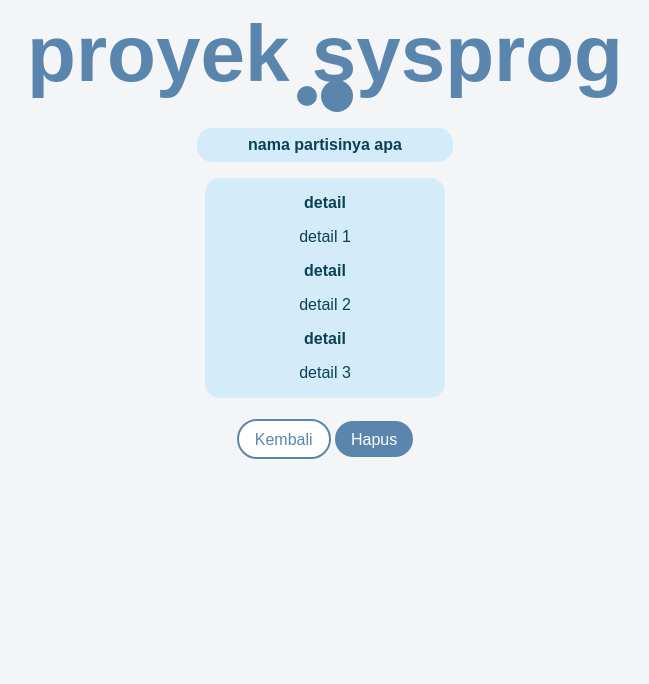
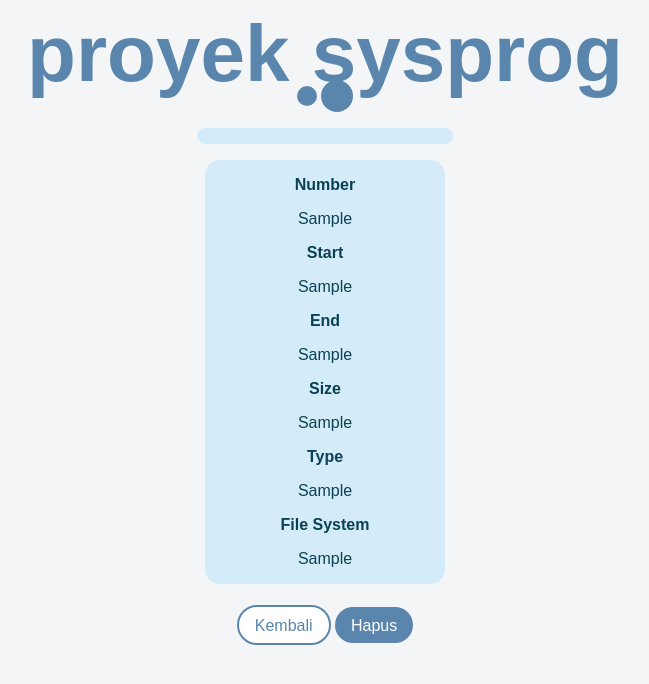
Before and after one commit to nethaniasonya/sysprog, a Django app: template home/templates/detail.html in a window 1280 px wide. Shown: the top 684 px of the page, without its empty margins (315-964 px from the left). Run offline with Django 3.2, Linux system fonts and the light colour scheme; the template is opened without the code that fills it: most values are stand-ins (such as "Sample title", 1, 10 or a date in 2020).

Commit message:
sambung web

```diff
--- a/home/templates/detail.html
+++ b/home/templates/detail.html
@@ -16,20 +16,26 @@
         </div>
 
         <div class="tanggal">
-            nama partisinya apa
+
         </div>
 
         <div class="data">
-            <p><strong>detail</strong></p>
-            <p>detail 1</p>
-            <p><strong>detail</strong></p>
-            <p>detail 2</p>
-            <p><strong>detail</strong></p>
-            <p>detail 3</p>
+            <p><strong>Number</strong></p>
+            <p>{{result.0}}</p>
+            <p><strong>Start</strong></p>
+            <p>{{result.1}}</p>
+            <p><strong>End</strong></p>
+            <p>{{result.2}}</p>
+	    <p><strong>Size</strong></p>
+	    <p>{{result.3}}</p>
+		<p><strong>Type</strong></p>
+		<p>{{result.4}}</p>
+		<p><strong>File System</strong></p>
+		<p>{{result.5}}</p>
         </div>
 
         <a href="/" class="button-light">Kembali</a>
-        <a href="/hapus/{{data.id}}" class="button-dark" id="hapus">Hapus</a>
+        <a href="/hapus/{{result.0}}" class="button-dark" id="hapus">Hapus</a>
     </div>
 </body>
 </html>
--- a/home/templates/tambah.html
+++ b/home/templates/tambah.html
@@ -18,12 +18,13 @@
         <div class="form">
             <form method="POST">
                 {% csrf_token %}
-                {{ form }}
+		<label for="size">Size</label>
+                <input name="size" type="text"></input>
                 <br>
                 <button type="submit" class="button-dark" id="submit">Simpan</button>
             </form>
         </div>
-        <a href="{{redirect_page}}" class="button-light">Kembali</a>
+        <a href="/" class="button-light">Kembali</a>
     </div>
 </body>
 </html>
--- a/home/urls.py
+++ b/home/urls.py
@@ -5,7 +5,7 @@ app_name = 'app'
 
 urlpatterns = [
     path('', views.index, name='index'),
-    path('detail/', views.detail, name='detail'),
-    # path('hapus/', views.hapus, name='hapus'),
-    # path('tambah', views.add, name='add')
+    path('detail/<id>/', views.detail, name='detail'),
+    path('hapus/<id>', views.hapus, name='hapus'),
+    path('tambah', views.add, name='add')
 ]
```
Also changed, not shown: home/templates/index.html (+15 -17 lines), home/views.py (+24 -7 lines), db.sqlite3, 1 other file.
